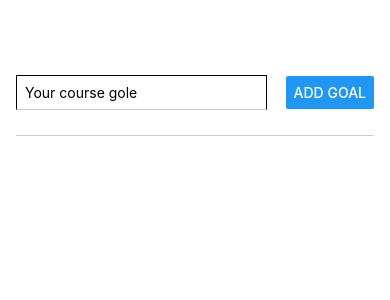
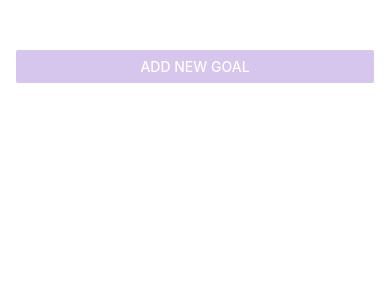
Before and after one commit to aahanverma00710/RNCorurse, a React Native app: screen / in a window 390 px wide. Shown: the top 300 px of the page. Built offline with nearby package versions, Linux system fonts and the light colour scheme.

Commit message:
Added Moal & Image

```diff
--- a/App.js
+++ b/App.js
@@ -1,45 +1,71 @@
 
-import { StyleSheet, Text, View, Button ,TextInput, ScrollView,FlatList} from 'react-native';
+import { StyleSheet, View, FlatList, Button } from 'react-native';
 import { useState } from 'react';
+import { StatusBar } from 'expo-status-bar';
+import GoalItems from './components/GoalItems';
+import GoalInput from './components/GoalInput';
 
 export default function App() {
 
-  const [enteredGoalText, setEnteredGoalText] = useState('');
+  const [modalIsVisible, setModalIsVisible] = useState(false);
+
   const [courseGoals, setCourseGoals] = useState([]);
 
-  function goadInputHandler(enteredText) {
-     setEnteredGoalText(enteredText);
+
+  function startAddGoalHandler() {
+    setModalIsVisible(true);
   }
 
-  function addGoalHandler() {
-      if(enteredGoalText.trim().length === 0) {
+  function endAddGoalHandler() {
+    setModalIsVisible(false);
+  }
+
+  function addGoalHandler(enteredGoalText) {
+    if (enteredGoalText.trim().length === 0) {
       console.warn('Please enter a valid goal');
       return;
     }
-      setCourseGoals((currentCourseGoals) => [...currentCourseGoals, {text: enteredGoalText, id: Math.random().toString()}]);
+    setCourseGoals((currentCourseGoals) => [...currentCourseGoals, { text: enteredGoalText, id: Math.random().toString() }]);
+    endAddGoalHandler();
   }
 
+  function deleteGoalHandler(id) {
+    setCourseGoals((currentCourseGoals) => {
+      return currentCourseGoals.filter((goal) => goal.id !== id);
+    });
+    endAddGoalHandler()
+  }
 
   return (
+    <>
+    <StatusBar style='light' />
     <View style={styles.appConinter} >
-       <View style={styles.inputContainer} >
-          <TextInput style={styles.textInput} placeholder="Your course gole"
-          onChangeText={goadInputHandler}/>
-          <Button title="Add Goal" onPress={addGoalHandler}/>
-       </View>
+      <Button
+        title='Add New Goal'
+        color='#d6c5edff'
+        onPress={startAddGoalHandler} />
+
+      <GoalInput
+        onAddGoal={addGoalHandler}
+        visible={modalIsVisible}
+        onCancel={endAddGoalHandler} />
+
       <View style={styles.goalsContainer} >
         <FlatList data={courseGoals}
           renderItem={(itemData) => {
             return (
-            <View  style={styles.goalItem} >
-              <Text style={styles.goalText}>{itemData.item.text}</Text>
-            </View>
+              <GoalItems
+                text={itemData.item.text}
+                onDeleteItem={deleteGoalHandler}
+                id={itemData.item.id}
+              />
             )
           }
-        } keyExtractor={(item, index) => {return item.id}}/>
+          } keyExtractor={(item, index) => { return item.id }} />
       </View>
 
     </View>
+    </>
   );
 }
 
@@ -49,35 +75,9 @@ const styles = StyleSheet.create({
     paddingTop: 50,
     paddingHorizontal: 16,
   },
-    inputContainer: {
-      flex: 1,
-      flexDirection: 'row',
-      justifyContent: 'space-between',
-      alignItems: 'center',
-      marginBottom: 24,
-      borderBottomWidth: 1,
-      borderBottomColor: '#cccccc',
-    },
-    textInput: {
-      borderBottomColor: '#cccccc',
-      borderWidth: 1,
-      width: '70%',
-      marginRight: 8,
-      padding: 8,
-    },
-
   goalsContainer: {
     flex: 8,
   },
-    goalItem: {
-      marginBottom: 8,
-      padding: 8,
-      backgroundColor: '#5e08cc',
-      borderRadius: 4,
 
-    },
-    goalText: {
-      color: '#ffffff',
-    },
 
 });
--- a/app.json
+++ b/app.json
@@ -5,8 +5,10 @@
     "version": "1.0.0",
     "orientation": "portrait",
     "icon": "./assets/icon.png",
+    "backgroundColor": "#1e085a",
     "userInterfaceStyle": "light",
     "newArchEnabled": true,
+
     "splash": {
       "image": "./assets/splash-icon.png",
       "resizeMode": "contain",
--- /dev/null
+++ b/components/GoalInput.js
@@ -0,0 +1,94 @@
+import {
+    StyleSheet,
+    View,
+    Text,
+    TextInput,
+    Button,
+    Modal,
+    Image
+} from "react-native";
+import { useState } from 'react';
+
+function GoalInput(props) {
+    const [enteredGoalText, setEnteredGoalText] = useState('');
+
+
+    function goadInputHandler(enteredText) {
+        setEnteredGoalText(enteredText);
+    }
+    function addGoalHandler() {
+        props.onAddGoal(enteredGoalText);
+        setEnteredGoalText('');
+    }
+
+    return (
+        <Modal visible={props.visible} animationType="slide" >
+            <View style={styles.inputContainer} >
+                <Image
+                     style={styles.Image}
+                     source={require('../assets/splash-icon.png')} />
+                <TextInput
+                    style={styles.textInput}
+                    placeholder="Your course gole"
+                    onChangeText={goadInputHandler} value={enteredGoalText} />
+
+                <View style={styles.buttonContainer} >
+                    <View style={styles.button}>
+                        <Button
+                            title="Add Goal"
+                            onPress={addGoalHandler}
+                            color= "#b180f0"/>
+                    </View>
+                    <View style={styles.button}>
+                        <Button
+                            title="Cancel"
+                            color= "#f31282"
+                            onPress={props.onCancel}
+                        />
+                    </View>
+
+                </View>
+
+            </View>
+        </Modal>
+
+    );
+}
+
+export default GoalInput;
+
+
+const styles = StyleSheet.create({
+    inputContainer: {
+        flex: 1,
+        padding: 16,
+        justifyContent: 'center',
+        alignItems: 'center',
+        backgroundColor: '#311b6b',
+    },
+    textInput: {
+        borderBottomColor: '#e4d0ff',
+        borderWidth: 1,
+        width: '95%',
+        marginRight: 8,
+        color: '#120438',
+        borderRadius: 6,
+        backgroundColor: '#e4d0ff',
+        padding: 12,
+
+    },
+    buttonContainer: {
+        marginTop: 16,
+        flexDirection: 'row',
+    },
+    button: {
+        width: 100,
+        marginHorizontal: 8,
+    },
+    Image: {
+        width: 100,
+        height: 100,
+        marginBottom: 16,
+    },
+
+});
--- /dev/null
+++ b/components/GoalItems.js
@@ -0,0 +1,36 @@
+import { StyleSheet, View, Text, Pressable } from "react-native";
+
+function GoalItems(props) {
+    return (
+        <View style={styles.goalItem} >
+            <Pressable android_ripple = {{ color: '#dddddd' }}
+                  onPress={props.onDeleteItem.bind(this, props.id)}
+                  style={({ pressed }) => pressed ? styles.pressedItem : null} >
+
+                <Text style={styles.goalText}>{props.text}</Text>
+
+            </Pressable>
+        </View>
+
+    )
+};
+
+export default GoalItems;
+
+
+const styles = StyleSheet.create({
+    goalItem: {
+        marginBottom: 8,
+
+        backgroundColor: '#5e08cc',
+        borderRadius: 4,
+
+    },
+    goalText: {
+        color: '#ffffff',
+              padding: 8,
+    },
+    pressedItem: {
+        opacity: 0.5,
+    },
+});
```
Lines whose indentation alone changed are shown as unchanged.
